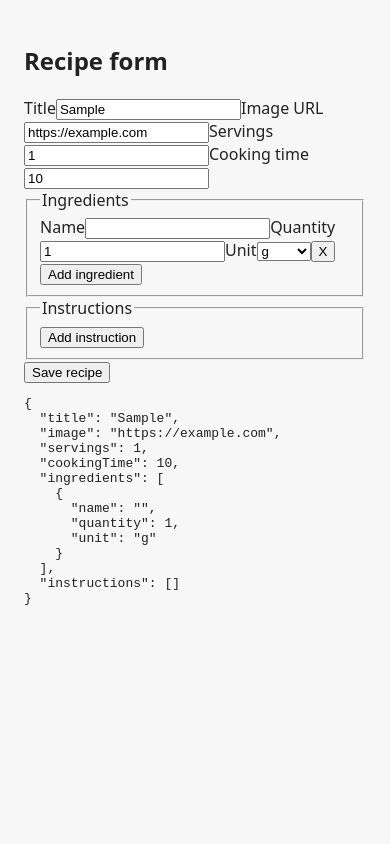
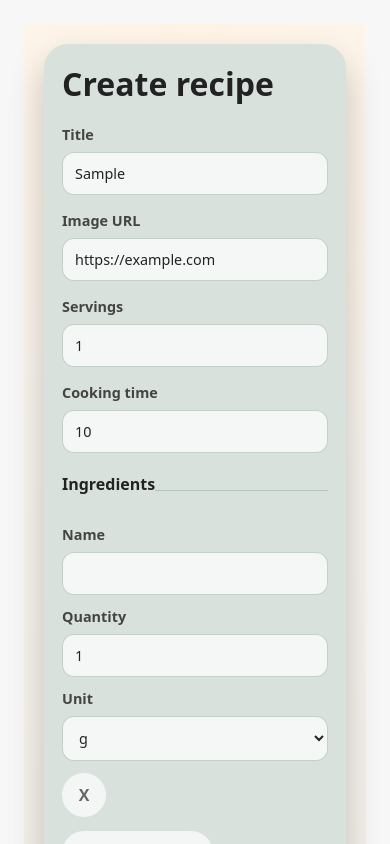
Before and after one commit to anti20/recipe-manager, a React (Vite) app: page /recipes/new in a window 390 px wide. Both pictures are taken after typing "Sample", "https://example.com" into the empty fields and a click on the button "Add ingredient". Shown: the top 844 px of the page. Built offline with nearby package versions, Linux system fonts and the light colour scheme.

Commit message:
Add styling to recipe creation page

```diff
--- a/src/components/IngredientForm.tsx
+++ b/src/components/IngredientForm.tsx
@@ -23,18 +23,18 @@ export default function IngredientForm({ ingredient, onChange, onRemove }: Ingre
     }
 
     return (
-        <div>
-            <label>
+        <div className="recipe-form__ingredient-row">
+            <label className="recipe-form__field">
                 Name
                 <input type="text" value={ingredient.name} onChange={handleNameChange} />
             </label>
 
-            <label>
+            <label className="recipe-form__field">
                 Quantity
                 <input type="number" value={ingredient.quantity} min={1} onChange={handleQuantityChange} />
             </label>
 
-            <label>
+            <label className="recipe-form__field">
                 Unit
                 <select value={ingredient.unit} onChange={handleUnitChange}>
                     {ingredientUnits.map((unit) => (
@@ -45,7 +45,7 @@ export default function IngredientForm({ ingredient, onChange, onRemove }: Ingre
                 </select>
             </label>
 
-            <button type="button" onClick={onRemove} aria-label="Remove ingredient">
+            <button className="recipe-form__remove-button" type="button" onClick={onRemove} aria-label="Remove ingredient">
                 X
             </button>
         </div>
--- a/src/components/IngredientsForm.tsx
+++ b/src/components/IngredientsForm.tsx
@@ -30,9 +30,10 @@ export default function IngredientsForm({ ingredients, onChange }: IngredientsFo
     }
 
     return (
-        <fieldset>
+        <fieldset className="recipe-form__fieldset">
             <legend>Ingredients</legend>
 
+            <div className="recipe-form__items">
                 {ingredients.map((ingredient, index) => (
                     <IngredientForm
                         key={index}
@@ -41,8 +42,9 @@ export default function IngredientsForm({ ingredients, onChange }: IngredientsFo
                         onRemove={() => removeIngredient(index)}
                     />
                 ))}
+            </div>
 
-            <button type="button" onClick={addIngredient}>
+            <button className="recipe-form__secondary-button" type="button" onClick={addIngredient}>
                 Add ingredient
             </button>
         </fieldset>
--- a/src/components/InstructionsForm.tsx
+++ b/src/components/InstructionsForm.tsx
@@ -23,23 +23,25 @@ export default function InstructionsForm({ instructions, onChange }: Instraction
     }
 
     return (
-        <fieldset>
+        <fieldset className="recipe-form__fieldset">
             <legend>Instructions</legend>
 
+            <div className="recipe-form__items">
                 {instructions.map((instruction, index) => (
-                <div key={index}>
-                    <label>
-                        {index + 1}
+                    <div className="recipe-form__instruction-row" key={index}>
+                        <label className="recipe-form__field">
+                            Step {index + 1}
                             <textarea value={instruction} onChange={(e) => handleChange(e, index)} />
                         </label>
 
-                    <button type="button" onClick={() => handleRemove(index)} aria-label="Remove ingredient">
+                        <button className="recipe-form__remove-button" type="button" onClick={() => handleRemove(index)} aria-label="Remove instruction">
                             X
                         </button>
                     </div>
                 ))}
+            </div>
 
-            <button type="button" onClick={addInstruction}>
+            <button className="recipe-form__secondary-button" type="button" onClick={addInstruction}>
                 Add instruction
             </button>
         </fieldset>
--- a/src/components/RecipeForm.tsx
+++ b/src/components/RecipeForm.tsx
@@ -29,25 +29,24 @@ export default function RecipeForm({ onSave }: { onSave: (recipe: NewRecipe) =>
     }
 
     return (
-        <form onSubmit={handleSubmit}>
-            <h2>Recipe form</h2>
-
-            <label>
+        <form className="recipe-form" onSubmit={handleSubmit}>
+            <div className="recipe-form__grid">
+                <label className="recipe-form__field">
                     Title
                     <input type="text" value={recipe.title} onChange={(e) => setRecipe({ ...recipe, title: e.target.value })} />
                 </label>
 
-            <label>
+                <label className="recipe-form__field">
                     Image URL
                     <input type="url" value={recipe.image ?? ""} onChange={(e) => setRecipe({ ...recipe, image: e.target.value })} />
                 </label>
 
-            <label>
+                <label className="recipe-form__field">
                     Servings
                     <input type="number" value={recipe.servings} min={1} onChange={(e) => setRecipe({ ...recipe, servings: Number(e.target.value) })} />
                 </label>
 
-            <label>
+                <label className="recipe-form__field">
                     Cooking time
                     <input
                         type="number"
@@ -56,15 +55,15 @@ export default function RecipeForm({ onSave }: { onSave: (recipe: NewRecipe) =>
                         onChange={(e) => setRecipe({ ...recipe, cookingTime: Number(e.target.value) })}
                     />
                 </label>
+            </div>
 
             <IngredientsForm ingredients={recipe.ingredients} onChange={updateIngredients} />
 
             <InstructionsForm instructions={recipe.instructions} onChange={updateInstructions} />
 
-            <button type="submit">Save recipe</button>
-
-            <pre>{JSON.stringify(recipe, null, 2)}</pre>
+            <button className="recipe-form__submit" type="submit">
+                Save recipe
+            </button>
         </form>
     );
-    return <form>Recipe form</form>;
 }
--- a/src/index.css
+++ b/src/index.css
@@ -174,6 +174,184 @@ main {
     line-height: 1.7;
 }
 
+.create-recipe-page {
+    min-height: 100vh;
+    display: flex;
+    justify-content: center;
+    align-items: flex-start;
+    padding: 32px;
+    background: radial-gradient(circle at top, #fff4e6, transparent 45%), linear-gradient(180deg, #faf7f2 0%, #f4efe8 100%);
+}
+
+.create-recipe-card {
+    width: min(760px, 100%);
+    background: #d9e1dd;
+    border-radius: 24px;
+    padding: 24px;
+    box-shadow: 0 18px 36px rgba(0, 0, 0, 0.22);
+}
+
+.create-recipe-header {
+    margin-bottom: 20px;
+}
+
+.create-recipe-header h1 {
+    margin: 0;
+    font-size: clamp(2rem, 4vw, 3rem);
+}
+
+.recipe-form {
+    display: grid;
+    gap: 20px;
+}
+
+.recipe-form__grid {
+    display: grid;
+    grid-template-columns: repeat(2, minmax(0, 1fr));
+    gap: 16px;
+}
+
+.recipe-form__field {
+    display: grid;
+    gap: 8px;
+    color: #444;
+    font-size: 0.9rem;
+    font-weight: 600;
+}
+
+.recipe-form__field input,
+.recipe-form__field select,
+.recipe-form__field textarea {
+    width: 100%;
+    border: 1px solid rgba(69, 112, 88, 0.28);
+    border-radius: 12px;
+    background: rgba(255, 255, 255, 0.72);
+    color: #222;
+    font: inherit;
+    font-weight: 400;
+    padding: 11px 12px;
+    outline: none;
+    transition:
+        border-color 160ms ease,
+        box-shadow 160ms ease,
+        background-color 160ms ease;
+}
+
+.recipe-form__field textarea {
+    min-height: 96px;
+    resize: vertical;
+}
+
+.recipe-form__field input:focus,
+.recipe-form__field select:focus,
+.recipe-form__field textarea:focus {
+    background: #fff;
+    border-color: #6eb28b;
+    box-shadow: 0 0 0 3px rgba(110, 178, 139, 0.24);
+}
+
+.recipe-form__fieldset {
+    display: grid;
+    gap: 14px;
+    margin: 0;
+    padding: 18px 0 0;
+    border: 0;
+    border-top: 1px solid rgba(69, 112, 88, 0.24);
+}
+
+.recipe-form__fieldset legend {
+    padding: 0 0 12px;
+    color: #222;
+    font-size: 1rem;
+    font-weight: 700;
+}
+
+.recipe-form__items {
+    display: grid;
+    gap: 12px;
+}
+
+.recipe-form__ingredient-row {
+    display: grid;
+    grid-template-columns: minmax(0, 1fr) 120px 120px 44px;
+    align-items: end;
+    gap: 12px;
+}
+
+.recipe-form__instruction-row {
+    display: grid;
+    grid-template-columns: minmax(0, 1fr) 44px;
+    align-items: end;
+    gap: 12px;
+}
+
+.recipe-form__submit,
+.recipe-form__secondary-button,
+.recipe-form__remove-button {
+    border: 0;
+    border-radius: 999px;
+    cursor: pointer;
+    font: inherit;
+    font-weight: 700;
+    transition:
+        transform 160ms ease,
+        background-color 160ms ease,
+        box-shadow 160ms ease;
+}
+
+.recipe-form__submit,
+.recipe-form__secondary-button {
+    justify-self: start;
+    padding: 11px 16px;
+}
+
+.recipe-form__submit {
+    background: #6eb28b;
+    color: #fff;
+    box-shadow: 0 10px 18px rgba(0, 0, 0, 0.18);
+}
+
+.recipe-form__secondary-button {
+    background: rgba(255, 255, 255, 0.72);
+    color: #457058;
+}
+
+.recipe-form__remove-button {
+    width: 44px;
+    height: 44px;
+    background: rgba(255, 255, 255, 0.72);
+    color: #666;
+}
+
+.recipe-form__submit:hover,
+.recipe-form__secondary-button:hover,
+.recipe-form__remove-button:hover {
+    transform: translateY(-1px);
+}
+
+.recipe-form__submit:hover {
+    background: #457058;
+    box-shadow: 0 12px 22px rgba(0, 0, 0, 0.16);
+}
+
+.recipe-form__secondary-button:hover,
+.recipe-form__remove-button:hover {
+    background: #fff;
+}
+
+.recipe-form__submit:focus-visible,
+.recipe-form__secondary-button:focus-visible,
+.recipe-form__remove-button:focus-visible {
+    outline: none;
+    box-shadow: 0 0 0 3px rgba(110, 178, 139, 0.28);
+}
+
+.recipe-form__submit:focus-visible {
+    box-shadow:
+        0 0 0 3px rgba(110, 178, 139, 0.28),
+        0 10px 18px rgba(0, 0, 0, 0.18);
+}
+
 @media (max-width: 640px) {
     .recipes-page {
         padding: 20px;
@@ -194,6 +372,24 @@ main {
     .recipe-details-card {
         padding: 18px;
     }
+
+    .create-recipe-page {
+        padding: 20px;
+    }
+
+    .create-recipe-card {
+        padding: 18px;
+    }
+
+    .recipe-form__grid,
+    .recipe-form__ingredient-row,
+    .recipe-form__instruction-row {
+        grid-template-columns: 1fr;
+    }
+
+    .recipe-form__remove-button {
+        justify-self: start;
+    }
 }
 
 @media (max-width: 760px) {
--- a/src/pages/CreateRecipePage.tsx
+++ b/src/pages/CreateRecipePage.tsx
@@ -16,5 +16,15 @@ export default function CreateRecipePage() {
         });
     }
 
-    return <RecipeForm onSave={handleSave} />;
+    return (
+        <main className="create-recipe-page">
+            <section className="create-recipe-card">
+                <header className="create-recipe-header">
+                    <h1>Create recipe</h1>
+                </header>
+
+                <RecipeForm onSave={handleSave} />
+            </section>
+        </main>
+    );
 }
```
Lines whose indentation alone changed are shown as unchanged.
